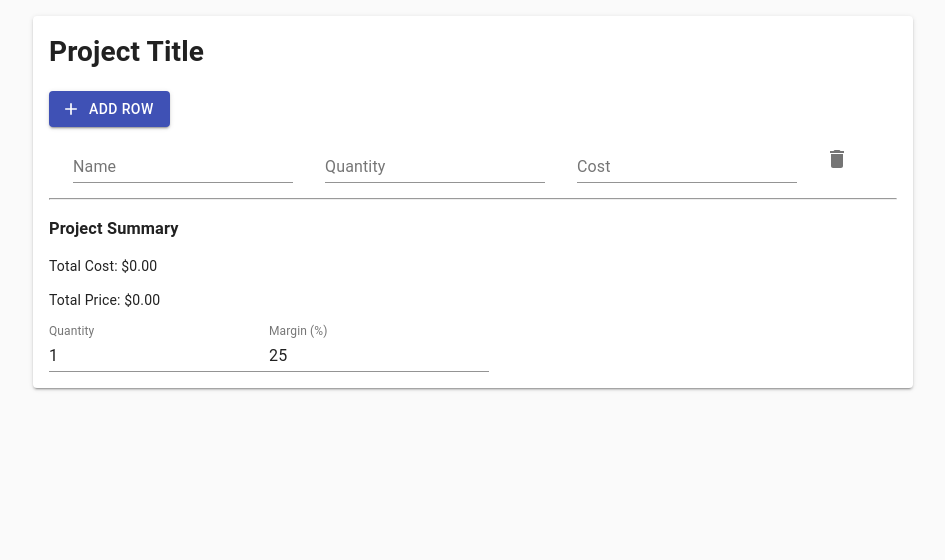
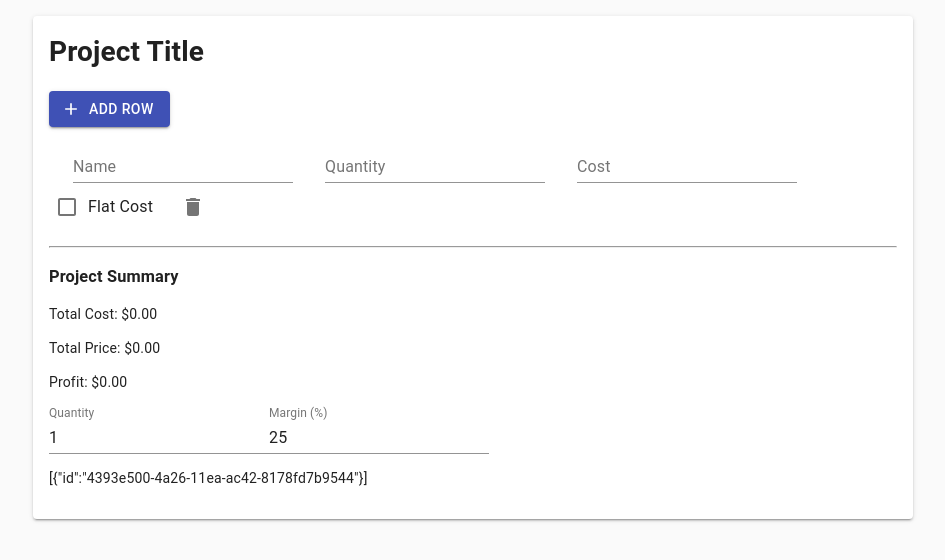
Before and after one commit to kividid/project-estimator, a React (Create React App) app: page / in a window 1280 px wide. Both pictures are taken after a click on the button "ADD ROW". Shown: the top 560 px of the page, without its empty margins (167-1112 px from the left). Built offline with nearby package versions, Linux system fonts and the light colour scheme.

Commit message:
add flat cost checkbox

```diff
--- a/src/components/ProjectSummary/ProjectSummary.tsx
+++ b/src/components/ProjectSummary/ProjectSummary.tsx
@@ -16,7 +16,10 @@ interface ProjectSummaryProps {
 export const ProjectSummary: React.FC<ProjectSummaryProps> = ({lineItems, properties}) => {
     const calculateTotalCost = (): number => {
         if (lineItems) {
-            return lineItems.reduce((totalCost, lineItem) => totalCost + (lineItem.qty || 0) * (lineItem.cost || 0), 0) * properties.qty
+            return lineItems.reduce((totalCost, lineItem) => {
+                const lineCost = totalCost + (lineItem.qty || 0) * (lineItem.cost || 0)
+                return lineItem.flat ? lineCost : lineCost * properties.qty
+            }, 0)
         }
 
         return 0
@@ -26,13 +29,19 @@ export const ProjectSummary: React.FC<ProjectSummaryProps> = ({lineItems, proper
         return calculateTotalCost() / (1 - properties.margin / 100)
     }
 
+    const calculateProfit = (): number => {
+        return calculatePrice() - calculateTotalCost()
+    }
+
     return(
         <div>
             <h3>Project Summary</h3>
             <p>Total Cost: ${calculateTotalCost().toFixed(2)}</p>
             <p>Total Price: ${calculatePrice().toFixed(2)}</p>
+            <p>Profit: ${calculateProfit().toFixed(2)}</p>
             <TextField value={properties.qty} type="number" label="Quantity" onChange={(e) => properties.setQty(Number(e.currentTarget.value))} />
             <TextField value={properties.margin} type="number" label="Margin (%)" onChange={(e) => properties.setMargin(Number(e.currentTarget.value))} />
+            <p>{JSON.stringify(lineItems)}</p>
         </div>
     )
 }
--- a/src/components/row/Row.tsx
+++ b/src/components/row/Row.tsx
@@ -1,7 +1,7 @@
 import React from "react";
 import classes from "./Row.module.css";
 import { LineItem } from "../../containers/project/Project";
-import { TextField, IconButton } from "@material-ui/core";
+import { TextField, IconButton, FormControlLabel, Checkbox } from "@material-ui/core";
 import DeleteIcon from "@material-ui/icons/Delete";
 
 interface RowProps {
@@ -24,6 +24,10 @@ export const Row: React.FC<RowProps> = ({ lineItem, handleDelete, handleChange,
         onChange={(e) => handleChange(lineItem.id, 'qty', e)}
       />
       <TextField className={classes.Input} id="standard-basic" label="Cost" type="number" value={lineItem.cost} onChange={(e) => handleChange(lineItem.id, 'cost', e)} />
+      <FormControlLabel
+        control={<Checkbox checked={lineItem.flat} onChange={(e) => handleChange(lineItem.id, 'flat', e)} />}
+        label="Flat Cost"
+      />
       <IconButton onClick={handleDelete} aria-label="delete">
         <DeleteIcon />
       </IconButton>
--- a/src/containers/project/Project.tsx
+++ b/src/containers/project/Project.tsx
@@ -13,6 +13,7 @@ export interface LineItem {
   name?: string;
   qty?: number;
   cost?: number;
+  flat?: boolean;
 }
 
 export const Project: React.FC = () => {
@@ -37,7 +38,7 @@ export const Project: React.FC = () => {
     const lineIndex = currentLineItems.findIndex(lineItem => lineItem.id === id)
     currentLineItems[lineIndex] = {
       ...currentLineItems[lineIndex],
-      [property]: event.currentTarget.value
+      [property]: property === 'flat' ? event.currentTarget.checked : event.currentTarget.value
     }
     console.log(currentLineItems)
     setLineItems(currentLineItems)
```
